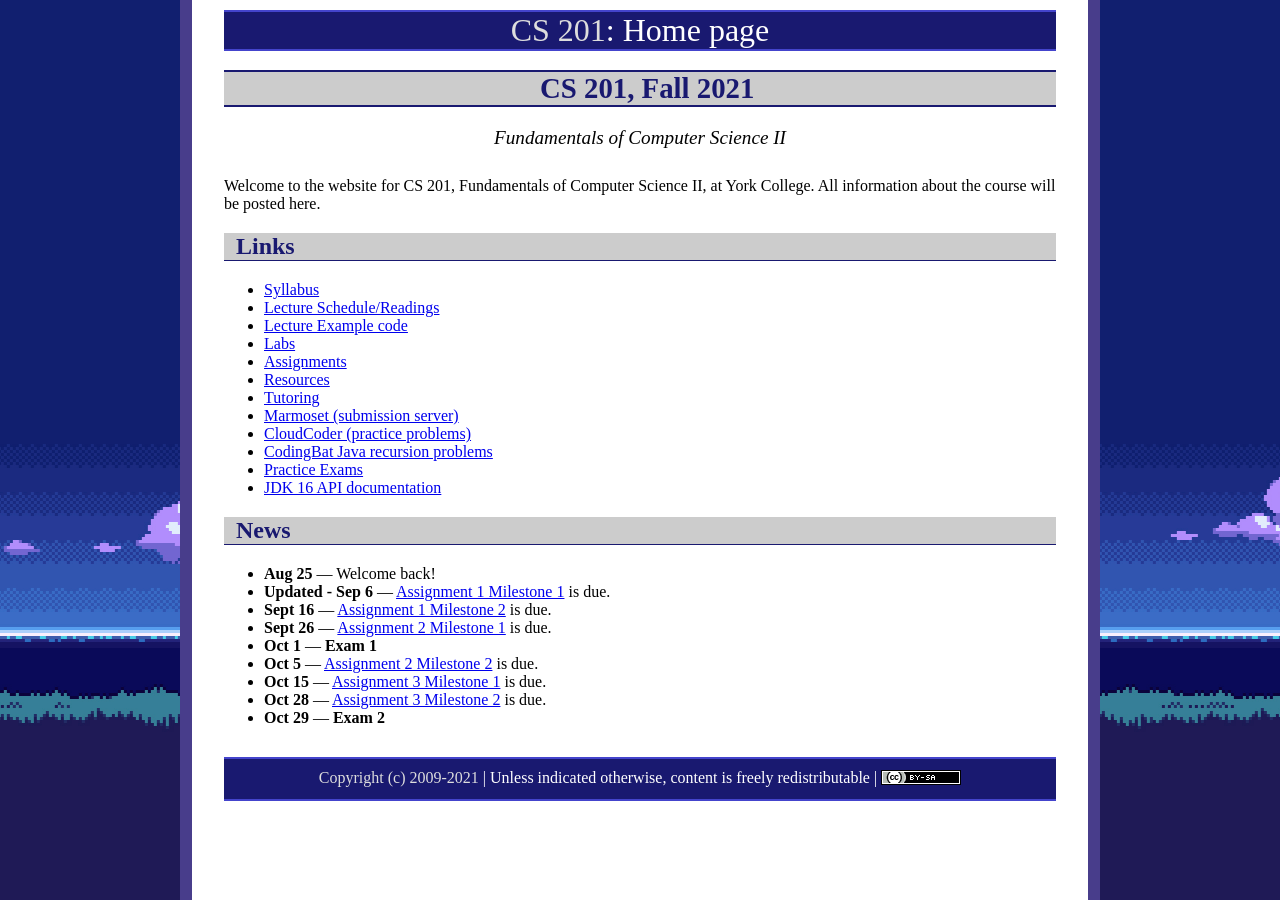
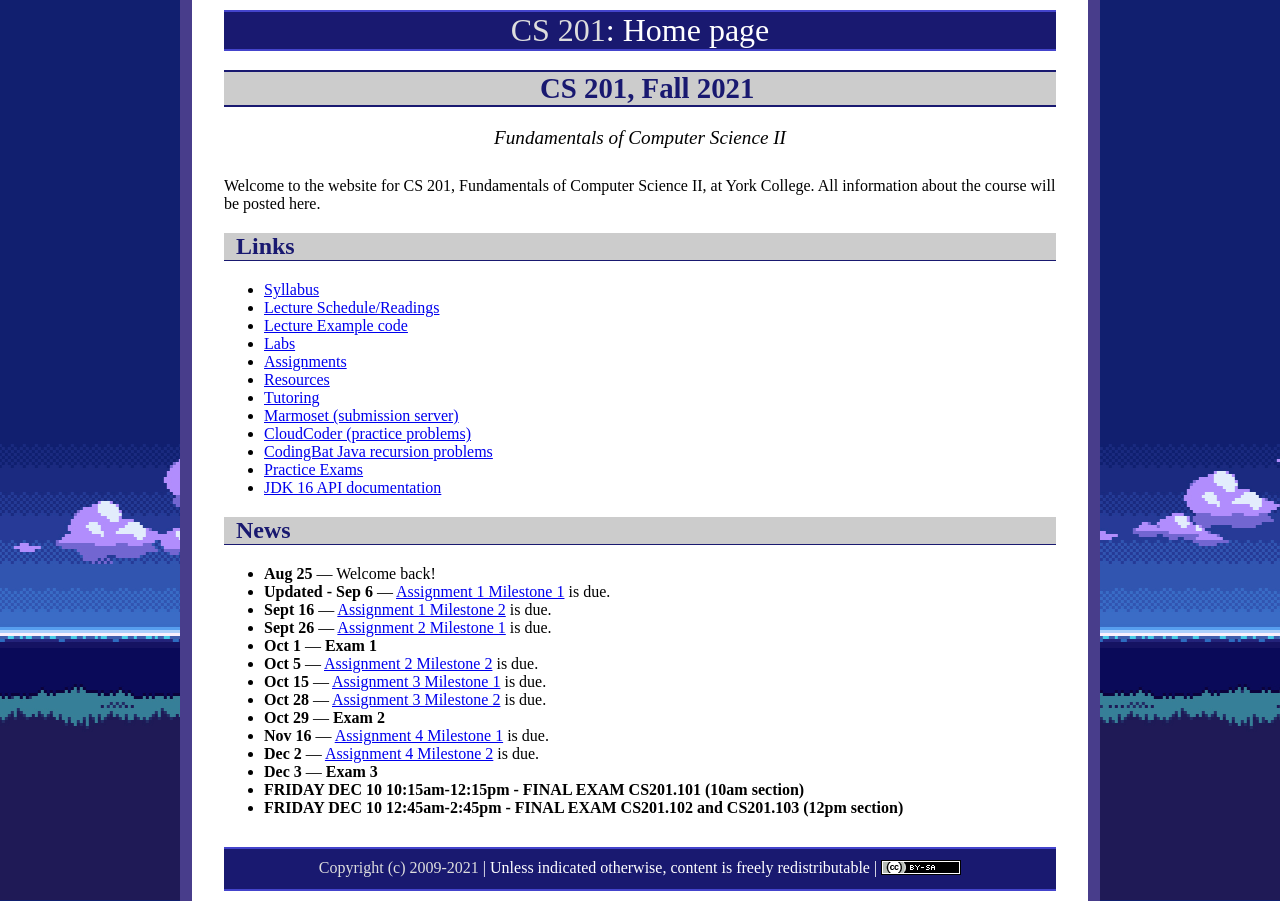
Before and after one commit to ycpcs/cs201-fall2021, a Jekyll site: the page built from index.md, in a window 1280 px wide. Built offline with Jekyll 4.4.1, drawn with Linux system fonts in a browser that asks for light colours.

Commit message:
update assign04
update assign04

```diff
--- a/index.md
+++ b/index.md
@@ -34,6 +34,11 @@ Welcome to the website for CS 201, Fundamentals of Computer Science II, at York
 * **Oct 15** &mdash; [Assignment 3 Milestone 1](assign/assign03.html) is due.
 * **Oct 28** &mdash; [Assignment 3 Milestone 2](assign/assign03.html) is due.
 * **Oct 29** &mdash; **Exam 2**
+* **Nov 16** &mdash; [Assignment 4 Milestone 1](assign/assign04.html) is due.
+* **Dec 2** &mdash; [Assignment 4 Milestone 2](assign/assign04.html) is due.
+* **Dec 3** &mdash; **Exam 3**
+* **FRIDAY DEC 10 10:15am-12:15pm - FINAL EXAM CS201.101 (10am section)**
+* **FRIDAY DEC 10 12:45am-2:45pm - FINAL EXAM CS201.102 and CS201.103 (12pm section)**
 
 <!--
 * **Feb 2** &mdash; Welcome back!
```
Also changed, not shown: assign/assign04.md (+3 -3 lines), assign/index.md (+1 -0 lines).
